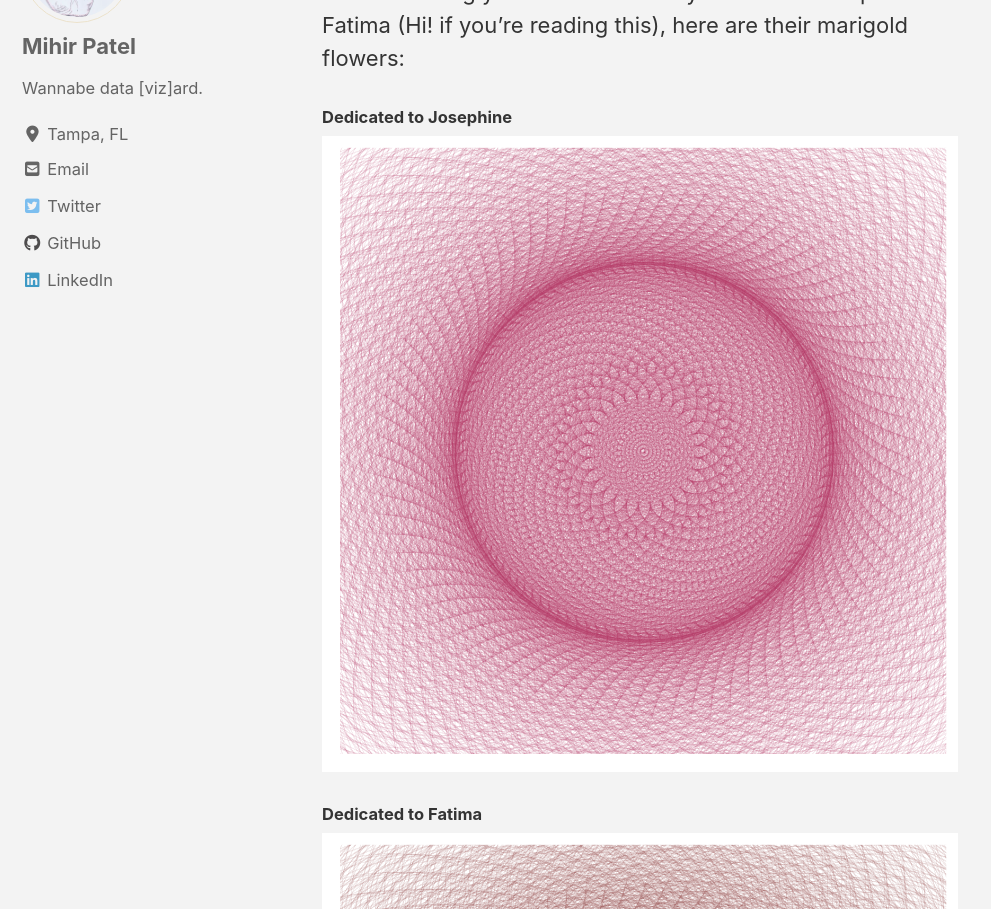
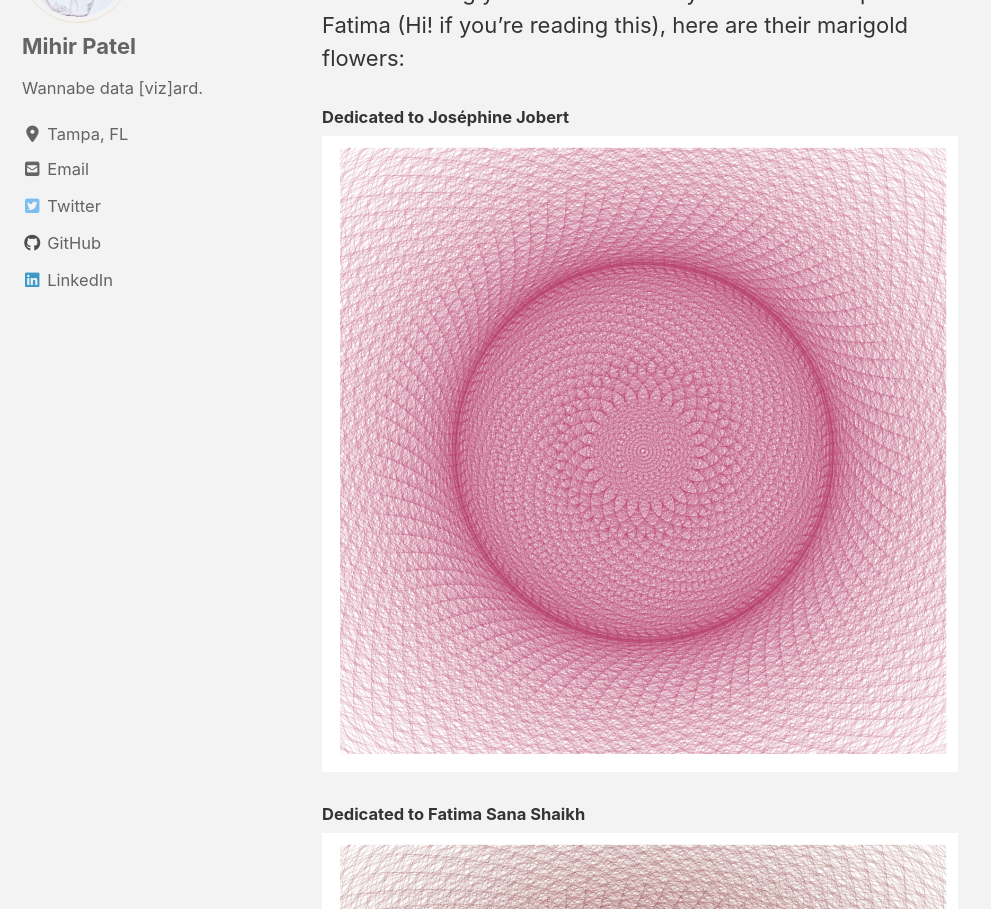
Before and after one commit to mihirp161/mihirp161.github.io, a Jekyll site: the page built from _posts/2020-02-16-marigold.md, in a window 1280 px wide and 1400 px high, scrolled down 4245 px. Shown: the part 153-1062 px from the top of the window, without its empty margins (0-991 px from the left). Built offline with Jekyll 4.4.1, drawn with Linux system fonts in a browser that asks for light colours; cached includes are drawn as plain includes; nearby versions of some CDN libraries.

Commit message:
Update 2020-02-16-marigold.md

```diff
--- a/_posts/2020-02-16-marigold.md
+++ b/_posts/2020-02-16-marigold.md
@@ -39,10 +39,10 @@ The patterns you've seen so far depends totally on this "Golden Angle" which giv
 
 Without boring you the reader or my two loves Joséphine & Fatima (Hi! if you're reading this), here are their marigold flowers:
 
-#### Dedicated to Josephine
+####                                         Dedicated to Joséphine Jobert
    <img src="{{ site.url }}{{ site.baseurl }}/images/marigold/Phyllotaxis_josephine.png" alt="">
 
-#### Dedicated to Fatima
+####                                         Dedicated to Fatima Sana Shaikh
    <img src="{{ site.url }}{{ site.baseurl }}/images/marigold/Phyllotaxis_fatima.png" alt="">
 
 And here is the code chunk that outputs these images above-
```
